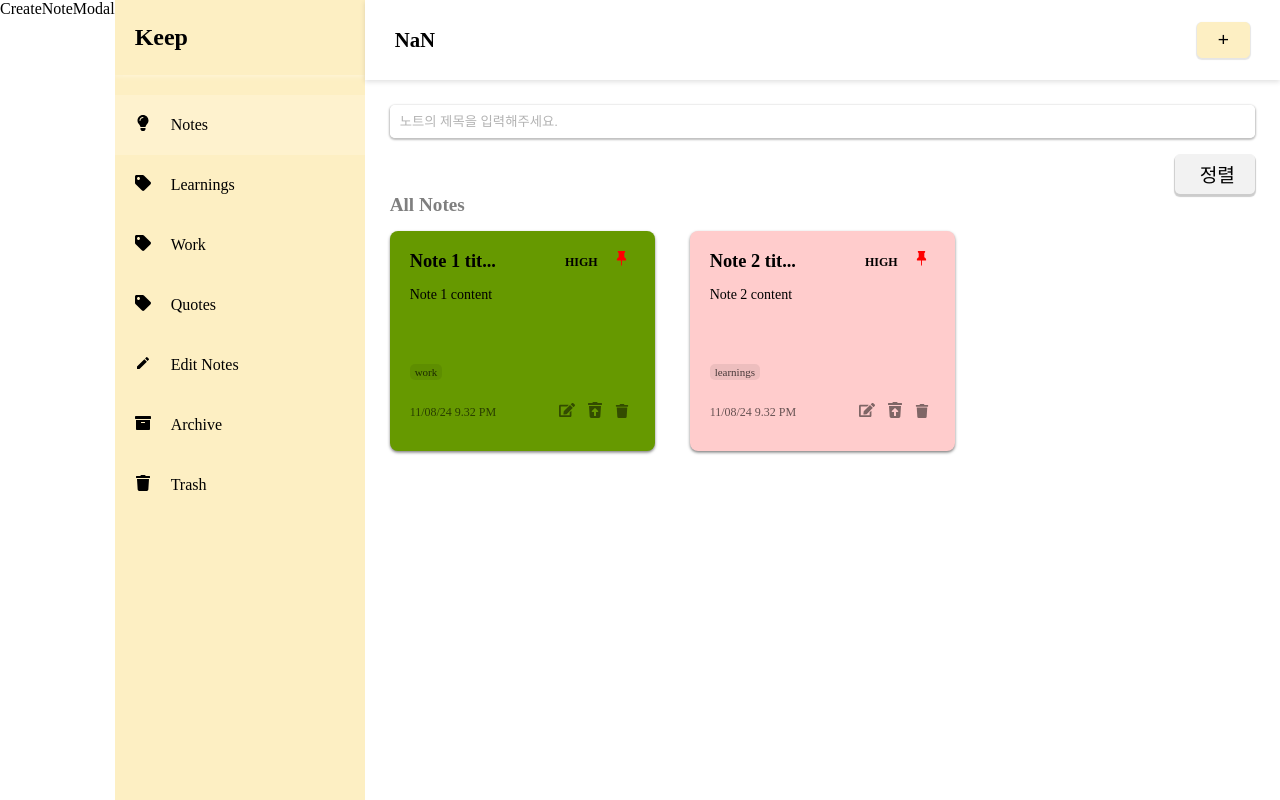
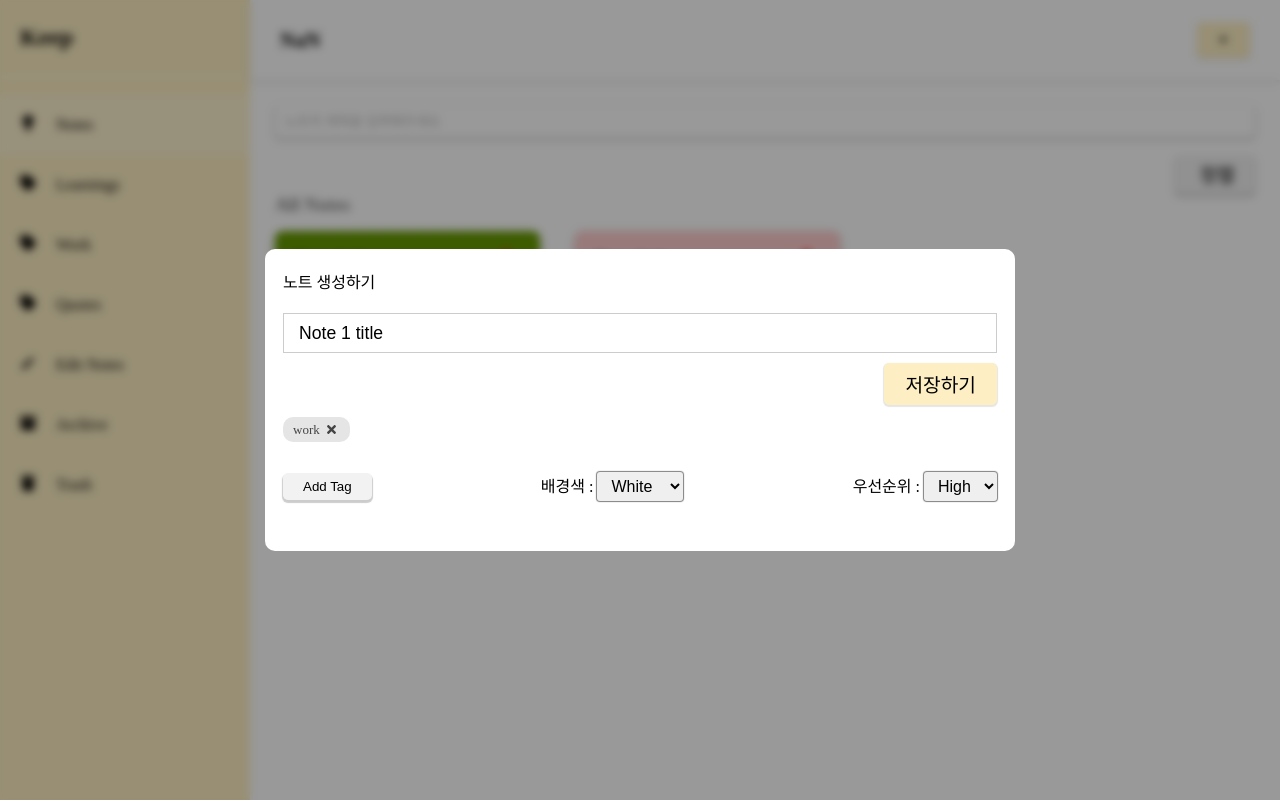
Before and after one commit to JuAhLee/KeepNoteApp, a React (Vite) app: page / in a window 1280 px wide. Both pictures are taken after a click on the element 452 px from the left and 412 px from the top of the page. Built offline with nearby package versions, Linux system fonts and the light colour scheme.

Commit message:
Notes-Page (Edit) ModalForm

```diff
--- a/src/components/Modal/CreateNoteModal/CreateNoteModal.tsx
+++ b/src/components/Modal/CreateNoteModal/CreateNoteModal.tsx
@@ -1,7 +1,123 @@
-import React from "react";
+import React, { useState } from "react";
+import { useAppDispatch, useAppSelector } from "../../../hooks/redux";
+import { DeleteBox, FixedContainer } from "../Modal.styles";
+import {
+  AddedTagsBox,
+  Box,
+  OptionsBox,
+  StyledInput,
+  TopBox,
+} from "./CreateNoteModal.styles";
+import {
+  toggleCreateNoteModal,
+  toggleTagsModal,
+} from "../../../store/modal/modalSlice";
+import { setEditNote } from "../../../store/notesList/notesListSlice";
+import { ButtonFill, ButtonOutline } from "../../../styles/styles";
+import { FaPlus, FaTimes } from "react-icons/fa";
 
 const CreateNoteModal = () => {
-  return <div>CreateNoteModal</div>;
+  const dispatch = useAppDispatch();
+
+  const { editNote } = useAppSelector((state) => state.notesList);
+
+  const [noteTitle, setNoteTitle] = useState(editNote?.title || "");
+  const [value, setValue] = useState(editNote?.content || "");
+  const [addedTags, setAddedTags] = useState(editNote?.tags || []);
+  const [noteColor, setNoteColor] = useState(editNote?.color || "");
+  const [priority, setPriority] = useState(editNote?.priority || "low");
+
+  const closeCreateNoteModal = () => {
+    dispatch(toggleCreateNoteModal(false));
+    dispatch(setEditNote(null));
+  };
+
+  return (
+    <FixedContainer>
+      <Box>
+        <TopBox>
+          <div className="createNote_title">노트 생성하기</div>
+          <DeleteBox
+            className="createNote__close-btn"
+            onClick={closeCreateNoteModal}
+          ></DeleteBox>
+        </TopBox>
+
+        {/* 노트 제목, 저장하기 */}
+        <StyledInput
+          type="text"
+          value={noteTitle}
+          name="title"
+          placeholder="제목..."
+          onChange={(e) => setNoteTitle(e.target.value)}
+        />
+
+        <div className="createNote__create-btn">
+          <ButtonFill>
+            {editNote ? (
+              <span>저장하기</span>
+            ) : (
+              <>
+                <FaPlus /> <span>생성하기</span>
+              </>
+            )}
+          </ButtonFill>
+        </div>
+
+        {/* tag */}
+        <AddedTagsBox>
+          {addedTags.map(({ tag, id }) => (
+            <div key={id}>
+              <span className="createNote__tag">{tag}</span>
+              <span className="createNote__tag-remove">
+                <FaTimes />
+              </span>
+            </div>
+          ))}
+        </AddedTagsBox>
+
+        <OptionsBox>
+          <ButtonOutline
+            onClick={() =>
+              dispatch(toggleTagsModal({ type: "add", view: true }))
+            }
+          >
+            {" "}
+            Add Tag
+          </ButtonOutline>
+
+          {/* 배경색  옵션 */}
+          <div>
+            <label htmlFor="color">배경색 : </label>
+            <select
+              value={noteColor}
+              id="color"
+              onChange={(e) => setNoteColor(e.target.value)}
+            >
+              <option value="">White</option>
+              <option value="#ffcccc">Red</option>
+              <option value="#ccffcc">Green</option>
+              <option value="#cce0ff">Blue</option>
+              <option value="#ffffcc">Yellow</option>
+            </select>
+          </div>
+
+          {/* 우선순위 옵션 */}
+          <div>
+            <label htmlFor="priority">우선순위 : </label>
+            <select
+              value={priority}
+              id="color"
+              onChange={(e) => setPriority(e.target.value)}
+            >
+              <option value="low">Low</option>
+              <option value="high">High</option>
+            </select>
+          </div>
+        </OptionsBox>
+      </Box>
+    </FixedContainer>
+  );
 };
 
 export default CreateNoteModal;
--- a/src/components/NoteCard/NoteCard.tsx
+++ b/src/components/NoteCard/NoteCard.tsx
@@ -11,6 +11,7 @@ import { BsFillPinFill } from "react-icons/bs";
 import { Note } from "../../types/note";
 import { useAppDispatch } from "../../hooks/redux";
 import getRelevantBts from "../../utils/getRelevantBtns";
+import { setPinnedNotes } from "../../store/notesList/notesListSlice";
 
 interface NoteCardProps {
   note: Note;
@@ -30,7 +31,10 @@ const NoteCard = ({ note, type }: NoteCardProps) => {
         <div className="noteCard__top-options">
           <span className="noteCard__priority">{priority}</span>
           {type !== "archive" && type !== "trash" && (
-            <NotesIconBox className="noteCard__pin">
+            <NotesIconBox
+              className="noteCard__pin"
+              onClick={() => dispatch(setPinnedNotes({ id }))}
+            >
               <BsFillPinFill style={{ color: isPinned ? "red" : "" }} />
             </NotesIconBox>
           )}
```
